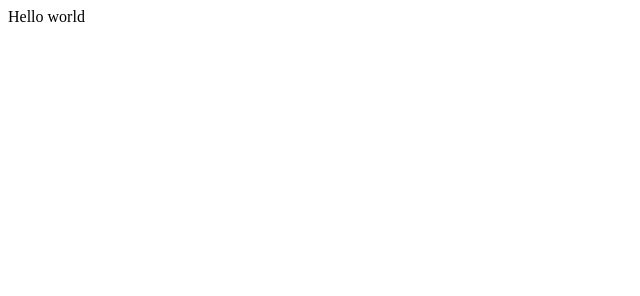
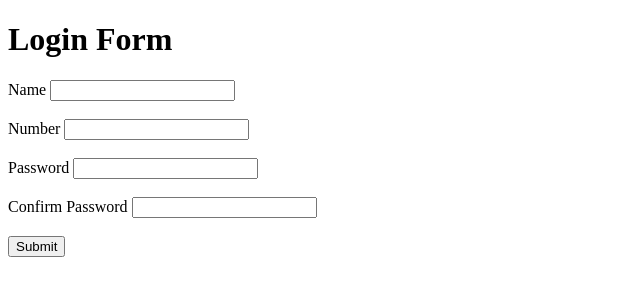
Before and after one commit to AbhishekSalunkhe241/Webworks, a plain HTML site: page index.html in a window 1280 px wide. Shown: the whole page, without its empty margins (0-640 px from the left). Drawn offline with Linux system fonts and the light colour scheme.

Commit message:
Update Login form.html

```diff
--- a/index.html
+++ b/index.html
@@ -1 +1,33 @@
-<p>Hello world</p>
+<!DOCTYPE html>
+<html lang="en">
+
+<head>
+    <meta charset="UTF-8">
+    <meta name="viewport" content="width=device-width, initial-scale=1.0">
+    <title>Forms</title>
+</head>
+
+<body>
+    <h1>Login Form</h1>
+    <form action="process.php" method="post">
+        <label for="name">Name</label>
+        <input type="text" id="name" name="name" required>
+        <br><br>
+
+        <label for="phone">Number</label>
+        <input type="tel" id="phone" name="phone" required>
+        <br><br>
+
+        <label for="pass">Password</label>
+        <input type="password" id="pass" name="pass" required>
+        <br><br>
+
+        <label for="cpass">Confirm Password</label>
+        <input type="password" id="cpass" name="cpass" required>
+        <br><br>
+
+        <input type="submit" id="submit" value="Submit">
+    </form>
+</body>
+
+</html>
```
